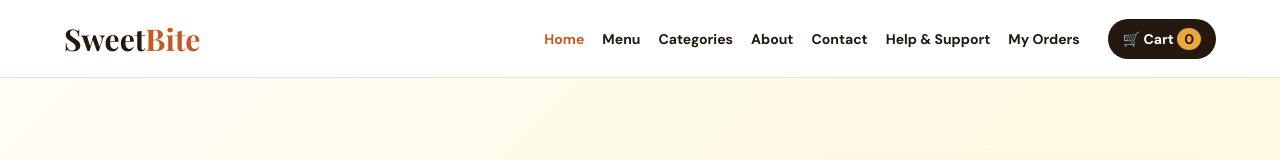
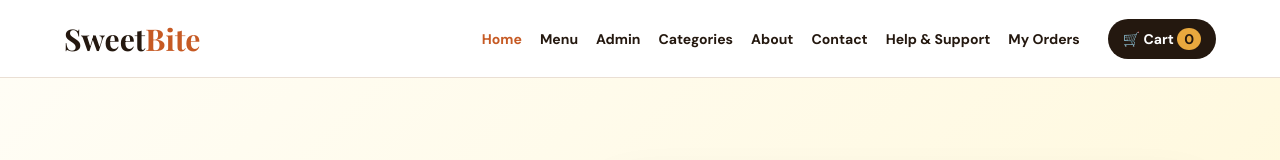
Before and after one commit to shegason001-lang/sweetbite, a website: page index.html in a window 1280 px wide. Shown: the top 160 px of the page. Drawn offline with nearby package versions, Linux system fonts and the light colour scheme.

Commit message:
Update index.html

```diff
--- a/index.html
+++ b/index.html
@@ -1,5 +1,5 @@
 <!doctype html><html lang="en"><head><meta charset="utf-8"><meta name="viewport" content="width=device-width,initial-scale=1"><title>SweetBite | Healthy snacks and pastries</title><link rel="stylesheet" href="style.css"></head><body>
-<header><a class="logo" href="index.html">Sweet<span>Bite</span></a><nav><a class="active" href="index.html">Home</a><a href="menu.html">Menu</a><a href="categories.html">Categories</a><a href="about.html">About</a><a href="contact.html">Contact</a><a href="support.html">Help & Support</a><a href="orders.html">My Orders</a></nav><a class="cart" href="checkout.html">🛒 Cart <b id="cartCount">0</b></a></header>
+<header><a class="logo" href="index.html">Sweet<span>Bite</span></a><nav><a class="active" href="index.html">Home</a><a href="menu.html">Menu</a> <a href="admin.html">Admin</a><a href="categories.html">Categories</a><a href="about.html">About</a><a href="contact.html">Contact</a><a href="support.html">Help & Support</a><a href="orders.html">My Orders</a></nav><a class="cart" href="checkout.html">🛒 Cart <b id="cartCount">0</b></a></header>
 <main><section class="hero">
   <div class="hero-content">
     <p class="eyebrow">FRESH • TASTY • NUTRITIOUS</p>
```
